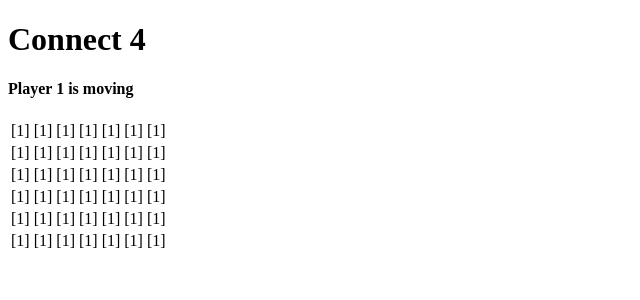
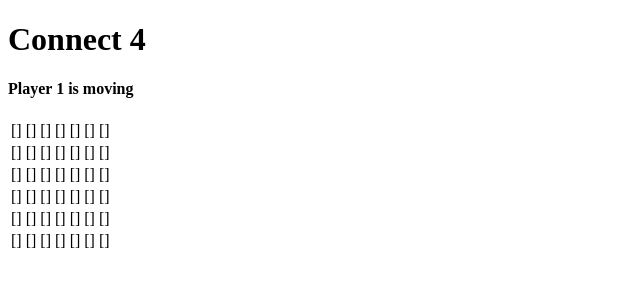
Before and after one commit to joshh45/React-Connect-4, a React app: page / in a window 1280 px wide. Shown: the top 300 px of the page, without its empty margins (0-640 px from the left). Built offline with nearby package versions, Linux system fonts and the light colour scheme; the HTML template or start-up script is replaced by a standard one.

Commit message:
connect 4 is working with numbers

```diff
--- a/src/components/Space.js
+++ b/src/components/Space.js
@@ -14,7 +14,11 @@ class Space extends Component {
       }
     };
     return (
-      <td><div onClick={placePiece}> [{this.props.game.currentPlayer}] </div></td>
+      <td>
+        <div onClick={placePiece}>
+          [{this.props.game.board[this.props.x][this.props.y]}]
+        </div>
+      </td>
     );
   }
 
```
